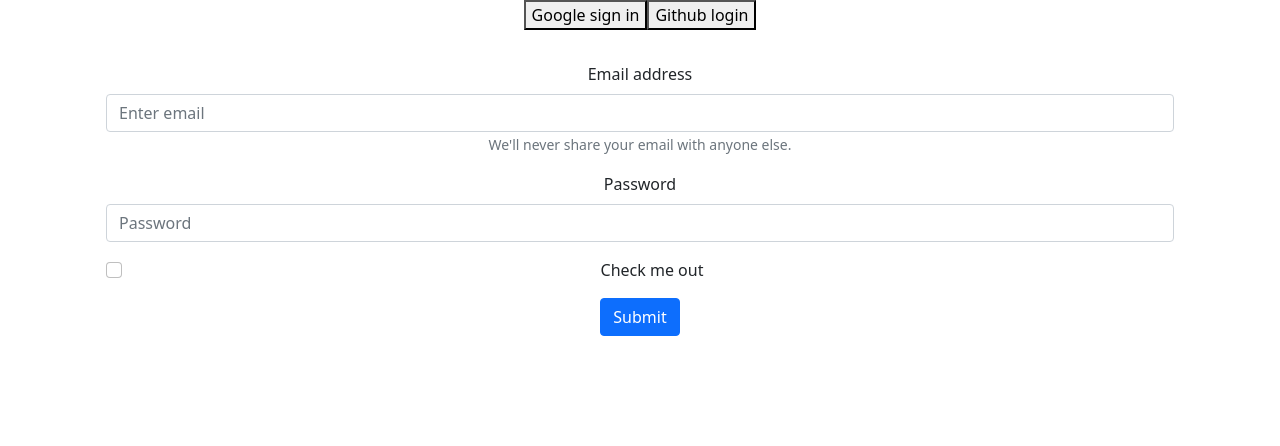
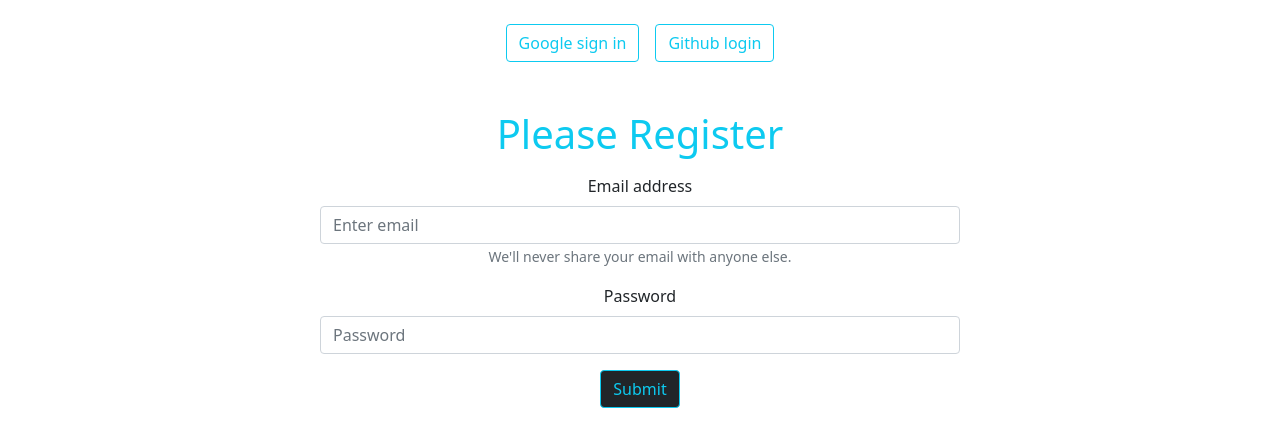
Before and after one commit to sajeeb-ahmeed/firebase-authentication, a React (Create React App) app: page / in a window 1280 px wide. Shown: the top 446 px of the page. Built offline with nearby package versions, Linux system fonts and the light colour scheme.

Commit message:
create user & validation pass

```diff
--- a/src/App.css
+++ b/src/App.css
@@ -32,6 +32,7 @@
   from {
     transform: rotate(0deg);
   }
+
   to {
     transform: rotate(360deg);
   }
--- a/src/components/email_pass_auth/EmailPassAuth.js
+++ b/src/components/email_pass_auth/EmailPassAuth.js
@@ -1,33 +1,72 @@
-import React from 'react';
+import { createUserWithEmailAndPassword, getAuth } from 'firebase/auth';
+import React, { useState } from 'react';
 import { Button, Form } from 'react-bootstrap';
+import app from '../../firebase.init';
 
+const auth = getAuth(app)
 const EmailPassAuth = () => {
 
+    const [specialCharPass, setSpecialCharPass] = useState('')
+    const [validated, setValidated] = useState(false);
+
+    const [email, setEmail] = useState('');
+    const [password, setPassword] = useState('')
     // email
     const handleEmailBlur = (e) => {
-        console.log(e.target.value);
+        setEmail(e.target.value);
     }
     // password
     const handlePasswordBlur = e => {
-        console.log(e.target.value);
+        setPassword(e.target.value);
     }
     // from submit
 
     const formSubmitHandle = event => {
-        console.log('form submited');
+        // Form validation
+        const form = event.currentTarget;
+        if (form.checkValidity() === false) {
+            event.preventDefault();
+            event.stopPropagation();
+        }
+
+        setValidated(true);
+
         event.preventDefault();
+
+        if (!/(?=.*[!#$%&?@^ "])/.test(password)) {
+
+            return setSpecialCharPass('Please use a special character ')
+        }
+        // create user
+        createUserWithEmailAndPassword(auth, email, password)
+            .then((userCredential) => {
+                // Signed in
+                const user = userCredential.user;
+                console.log(user);
+            })
+            .catch((error) => {
+
+                const errorMessage = error.message;
+                console.log(errorMessage);
+            });
+
     }
 
 
     return (
-        <div className='container row mx-auto'>
+        <div className='  mx-auto'>
 
 
-            <div className='col-12 '>
-                <Form onSubmit={formSubmitHandle}>
+            <div className='mt-4'>
+                <h1 className='text-center text-info my-3'>Please Register</h1>
+                <Form noValidate validated={validated} className='w-50 mx-auto' onSubmit={formSubmitHandle}>
                     <Form.Group className="mb-3" controlId="formBasicEmail">
                         <Form.Label>Email address</Form.Label>
-                        <Form.Control onBlur={handleEmailBlur} type="email" placeholder="Enter email" />
+
+                        <Form.Control onBlur={handleEmailBlur} type="email" placeholder="Enter email" required />
+                        <Form.Control.Feedback type="invalid">
+                            Please provide a valid Email.
+                        </Form.Control.Feedback>
                         <Form.Text className="text-muted">
                             We'll never share your email with anyone else.
                         </Form.Text>
@@ -35,12 +74,16 @@ const EmailPassAuth = () => {
 
                     <Form.Group className="mb-3" controlId="formBasicPassword">
                         <Form.Label>Password</Form.Label>
-                        <Form.Control onBlur={handlePasswordBlur} type="password" placeholder="Password" />
+                        <Form.Control onBlur={handlePasswordBlur} type="password" placeholder="Password" required />
+                        <Form.Control.Feedback type="invalid">
+                            Please provide a valid Password.
+                        </Form.Control.Feedback>
+
+                        <p className='text-danger'>{specialCharPass} </p>
+
                     </Form.Group>
-                    <Form.Group className="mb-3" controlId="formBasicCheckbox">
-                        <Form.Check type="checkbox" label="Check me out" />
-                    </Form.Group>
-                    <Button variant="primary" type="submit">
+
+                    <Button className='btn btn-outline-info' variant="dark" type="submit">
                         Submit
                     </Button>
                 </Form>
--- a/src/components/firebase_google_github_auth/GoogleGithubAuth.js
+++ b/src/components/firebase_google_github_auth/GoogleGithubAuth.js
@@ -52,14 +52,14 @@ const GoogleGithubAuth = () => {
             })
     }
     return (
-        <div>
+        <div className='my-4'>
             {
                 displayName ?
-                    <button onClick={handdleGoogleSingOut}>Google sign Out</button>
+                    <button className='btn btn-outline-info' onClick={handdleGoogleSingOut}> Sign Out</button>
                     :
                     <>
-                        <button onClick={handdleGoogleSingIn}>Google sign in</button>
-                        <button onClick={handleGithubProvider}> Github login</button>
+                        <button className='btn btn-outline-info me-3' onClick={handdleGoogleSingIn}>Google sign in</button>
+                        <button className='btn btn-outline-info' onClick={handleGithubProvider}> Github login</button>
                     </>
             }
 
--- a/src/firebase.init.js
+++ b/src/firebase.init.js
@@ -1,5 +1,6 @@
 // Import the functions you need from the SDKs you need
 import { initializeApp } from "firebase/app";
+import { getAuth } from "firebase/auth";
 // TODO: Add SDKs for Firebase products that you want to use
 // https://firebase.google.com/docs/web/setup#available-libraries
 
@@ -15,5 +16,5 @@ const firebaseConfig = {
 
 // Initialize Firebase
 const app = initializeApp(firebaseConfig);
-
+export const auth = getAuth(app);
 export default app;
```
